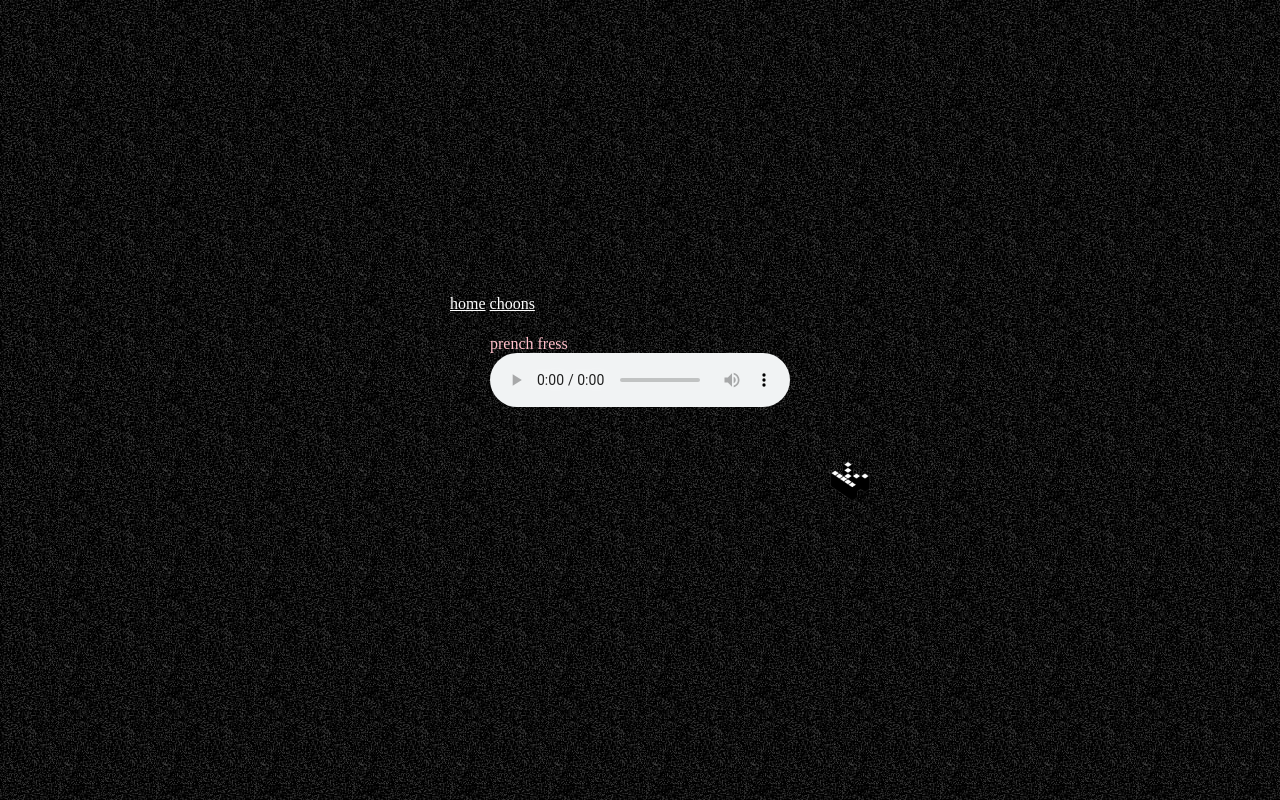
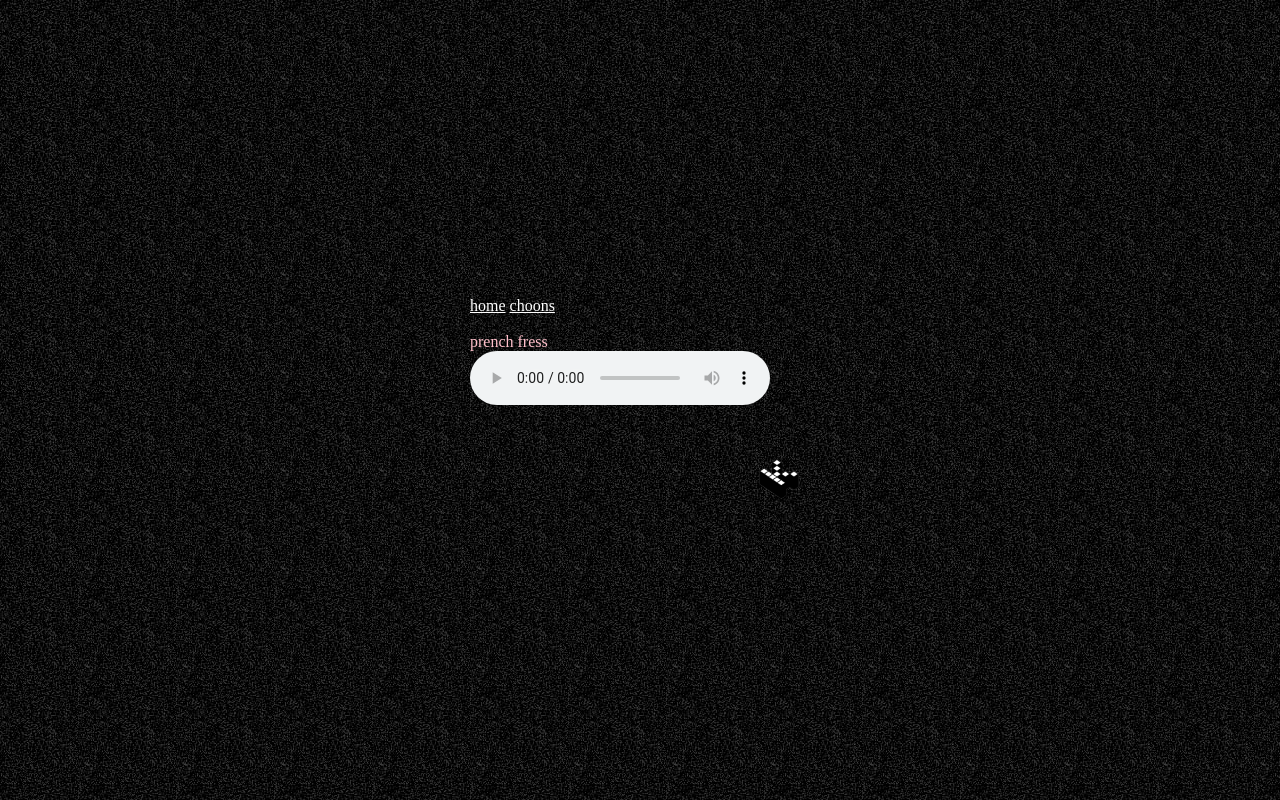
Before and after one commit to qvinnn/qvin.xyz, a plain HTML site: page choons.html in a window 1280 px wide. Drawn offline with Linux system fonts and the light colour scheme.

Commit message:
footer changes

```diff
--- a/choons.html
+++ b/choons.html
@@ -11,13 +11,10 @@
 	  <a class="link" href="./index.html">home</a>
 	  <a class="link" href="./choons.html">choons</a>
 	</nav>
-	<header class="header">
-	  <h1 WHO LET ME COOK?>
-	</header>
-	<div>
-	  <figure>
-		<figcaption class="title">prench fress</figcaption>
-		<audio class="track" controls src="./res/choons/prench_fress-001.mp3"</audio>
+	<div class="tracks">
+	  <figure class="track">
+		<figcaption>prench fress</figcaption>
+		<audio controls src="./res/choons/prench_fress-001.mp3"</audio>
 	  </figure>
 	</div>
   </body>
--- a/styles.css
+++ b/styles.css
@@ -30,14 +30,15 @@ body{
     vertical-align: middle;
 }
 
-.title{
+
+.track{
+	display: inline;
+}
+
+.track figcaption{
 	color: pink;
 }
-
 footer{
-	margin-top: 50px
+	margin-top: 50px;
+	padding-left: 85%;
 }
-
-.kopimi{
-	margin-left: 100%;
-}
```
